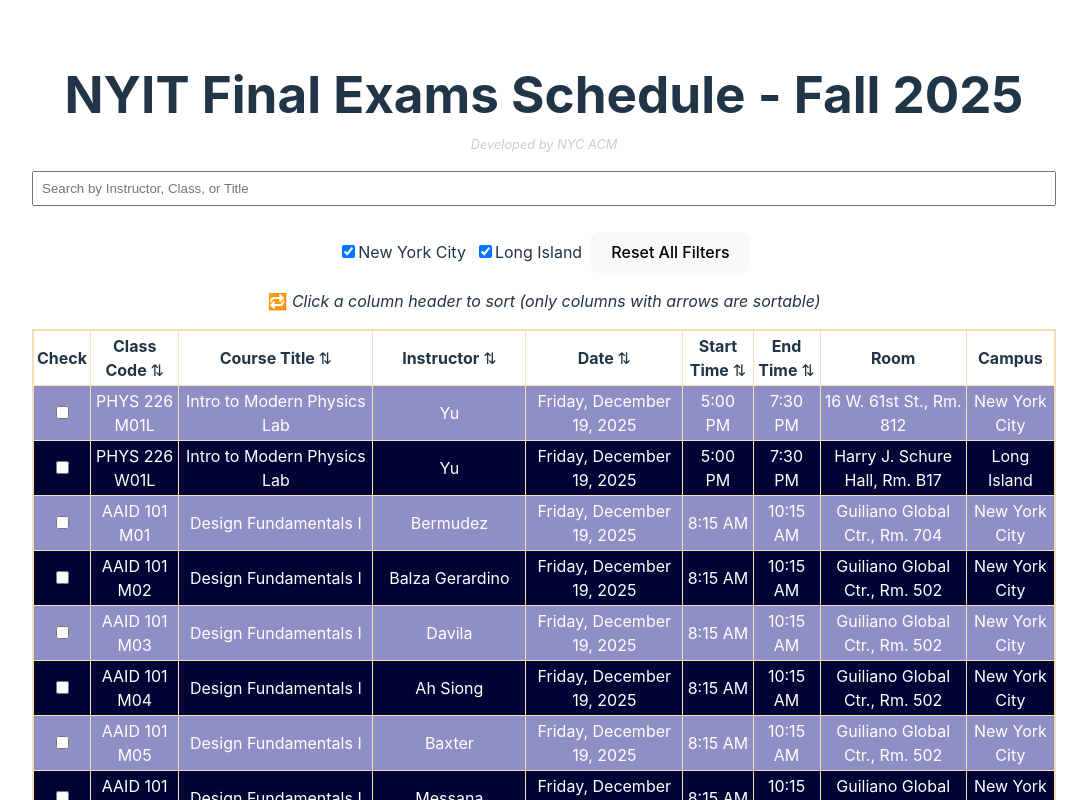
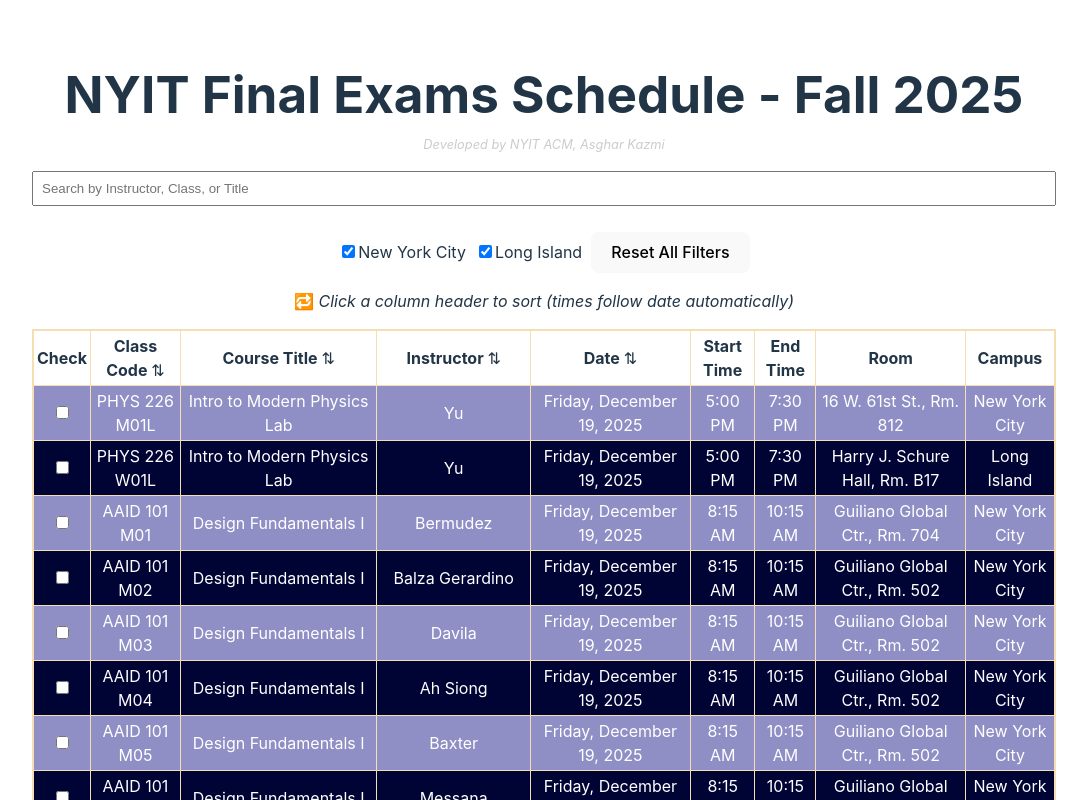
Before and after one commit to AsgharKazmi2005/NYIT-Finals-Exam-Scheduler, a React (Vite) app: page / in a window 1280 px wide. Shown: the top 800 px of the page, without its empty margins (96-1183 px from the left). Built offline with nearby package versions, Linux system fonts and the light colour scheme.

Commit message:
edit filters

```diff
--- a/src/assets/Table.jsx
+++ b/src/assets/Table.jsx
@@ -13,6 +13,19 @@
   Campus: row.Campus ?? "",
 });
 
+// Convert "5:00 PM" → minutes since midnight
+const parseTimeToMinutes = (timeStr) => {
+  if (!timeStr) return 0;
+
+  const [time, meridian] = timeStr.split(" ");
+  let [hours, minutes] = time.split(":").map(Number);
+
+  if (meridian === "PM" && hours !== 12) hours += 12;
+  if (meridian === "AM" && hours === 12) hours = 0;
+
+  return hours * 60 + minutes;
+};
+
 const Table = () => {
   const [data, setData] = useState([]);
   const [filter, setFilter] = useState("");
@@ -23,14 +36,12 @@
     "Long Island": true,
   });
 
-  // Only keep sortable fields present in normalized output
+  // Time is NOT sortable anymore
   const sortableColumns = [
     "ClassCode",
     "Instructor",
     "CourseTitle",
     "Date",
-    "StartTime",
-    "EndTime",
   ];
 
   useEffect(() => {
@@ -50,6 +61,8 @@
   };
 
   const requestSort = (key) => {
+    if (!sortableColumns.includes(key)) return; // TIME is unsortable
+
     setSortConfigList((prevList) => {
       const existingIndex = prevList.findIndex((entry) => entry.key === key);
 
@@ -76,12 +89,14 @@
   };
 
   const getSortArrow = (key) => {
+    if (!sortableColumns.includes(key)) return ""; // TIME gets NO arrow
+
     const config = sortConfigList.find((c) => c.key === key);
     if (!config) return "⇅";
     return config.direction === "asc" ? "⬆️" : "⬇️";
   };
 
-  // Apply search and campus filters
+  // Filtering logic
   const filteredData = useMemo(() => {
     if (!Array.isArray(data) || data.length === 0) return [];
 
@@ -104,7 +119,7 @@
     });
   }, [data, filter, campusFilters]);
 
-  // Sorting logic
+  // Sorting logic (DATE automatically sorts by TIME)
   const sortedFilteredData = useMemo(() => {
     const sortable = [...filteredData];
 
@@ -114,16 +129,29 @@
           let aVal = a[key] ?? "";
           let bVal = b[key] ?? "";
 
-          if (key.toLowerCase().includes("time")) {
-            aVal = new Date(`1970-01-01T${aVal}`);
-            bVal = new Date(`1970-01-01T${bVal}`);
-          } else if (key.toLowerCase().includes("date")) {
-            aVal = new Date(aVal);
-            bVal = new Date(bVal);
-          } else {
-            aVal = aVal.toString().toLowerCase();
-            bVal = bVal.toString().toLowerCase();
+          if (key === "Date") {
+            // PRIMARY: Date sorting
+            const aDate = new Date(aVal);
+            const bDate = new Date(bVal);
+            if (aDate < bDate) return direction === "asc" ? -1 : 1;
+            if (aDate > bDate) return direction === "asc" ? 1 : -1;
+
+            // SECONDARY: Start Time sorting
+            const aTime = parseTimeToMinutes(a.StartTime);
+            const bTime = parseTimeToMinutes(b.StartTime);
+            if (aTime < bTime) return direction === "asc" ? -1 : 1;
+            if (aTime > bTime) return direction === "asc" ? 1 : -1;
+
+            // TERTIARY: End Time sorting if needed
+            const aEnd = parseTimeToMinutes(a.EndTime);
+            const bEnd = parseTimeToMinutes(b.EndTime);
+            if (aEnd < bEnd) return direction === "asc" ? -1 : 1;
+            if (aEnd > bEnd) return direction === "asc" ? 1 : -1;
           }
+
+          // Normal string sorting for Instructor, ClassCode, CourseTitle
+          aVal = aVal.toString().toLowerCase();
+          bVal = bVal.toString().toLowerCase();
 
           if (aVal < bVal) return direction === "asc" ? -1 : 1;
           if (aVal > bVal) return direction === "asc" ? 1 : -1;
@@ -135,7 +163,6 @@
     return sortable;
   }, [filteredData, sortConfigList]);
 
-  // Checked rows always stay at the top
   const sortedData = [
     ...checkedItems,
     ...sortedFilteredData.filter((item) => !checkedItems.includes(item)),
@@ -143,14 +170,8 @@
 
   return (
     <div style={{ margin: "0 auto" }}>
-      <p
-        style={{
-          fontSize: "0.8rem",
-          marginBottom: "1rem",
-          color: "#ccc",
-        }}
-      >
-        <em>Developed by NYC ACM</em>
+      <p style={{ fontSize: "0.8rem", marginBottom: "1rem", color: "#ccc" }}>
+        <em>Developed by NYIT ACM, Asghar Kazmi</em>
       </p>
 
       <input
@@ -194,31 +215,33 @@
       </div>
 
       <p>
-        <em>🔁 Click a column header to sort (only columns with arrows are sortable)</em>
+        <em>🔁 Click a column header to sort (times follow date automatically)</em>
       </p>
 
       <table className="table" border="1">
         <thead>
           <tr>
             <th>Check</th>
+
             <th onClick={() => requestSort("ClassCode")} style={{ cursor: "pointer" }}>
               Class Code {getSortArrow("ClassCode")}
             </th>
+
             <th onClick={() => requestSort("CourseTitle")} style={{ cursor: "pointer" }}>
               Course Title {getSortArrow("CourseTitle")}
             </th>
+
             <th onClick={() => requestSort("Instructor")} style={{ cursor: "pointer" }}>
               Instructor {getSortArrow("Instructor")}
             </th>
+
             <th onClick={() => requestSort("Date")} style={{ cursor: "pointer" }}>
               Date {getSortArrow("Date")}
             </th>
-            <th onClick={() => requestSort("StartTime")} style={{ cursor: "pointer" }}>
-              Start Time {getSortArrow("StartTime")}
-            </th>
-            <th onClick={() => requestSort("EndTime")} style={{ cursor: "pointer" }}>
-              End Time {getSortArrow("EndTime")}
-            </th>
+
+            <th>Start Time</th>
+            <th>End Time</th>
+
             <th>Room</th>
             <th>Campus</th>
           </tr>
@@ -234,6 +257,7 @@
                   onChange={() => handleCheck(item)}
                 />
               </td>
+
               <td>{item.ClassCode}</td>
               <td>{item.CourseTitle}</td>
               <td>{item.Instructor}</td>
```
